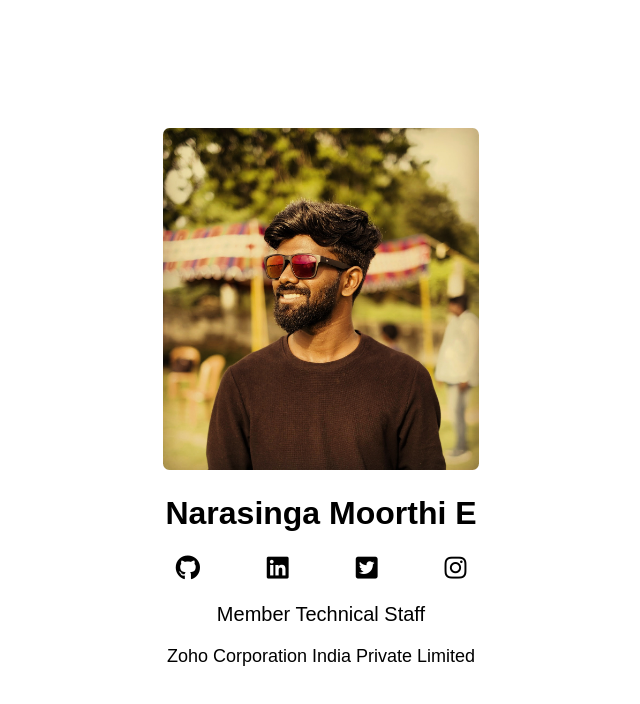
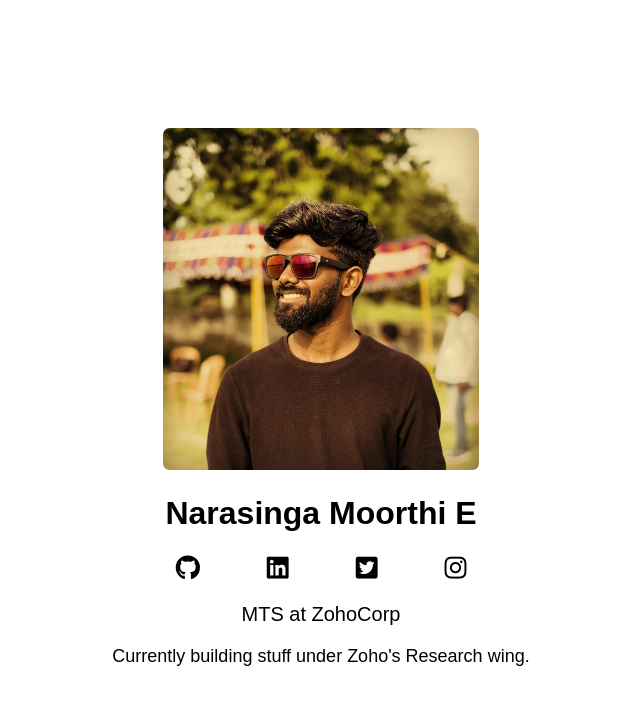
Before and after one commit to ensmoorthi/ensmoorthi.github.io, a plain HTML site: page index.html in a window 1280 px wide. Shown: the whole page, without its empty margins (319-959 px from the left). Drawn offline with Linux system fonts and the light colour scheme.

Commit message:
Update index.html

```diff
--- a/index.html
+++ b/index.html
@@ -28,8 +28,8 @@
                 </a>
             </div>
 
-            <p style="font-size: 20px;">Member Technical Staff</p>
-            <p style="font-size: 18px;">Zoho Corporation India Private Limited</p>
+            <p style="font-size: 20px;">MTS at ZohoCorp</p>
+            <p style="font-size: 18px;">Currently building stuff under Zoho's Research wing.</p>
 
         </div>
     </body>
```
